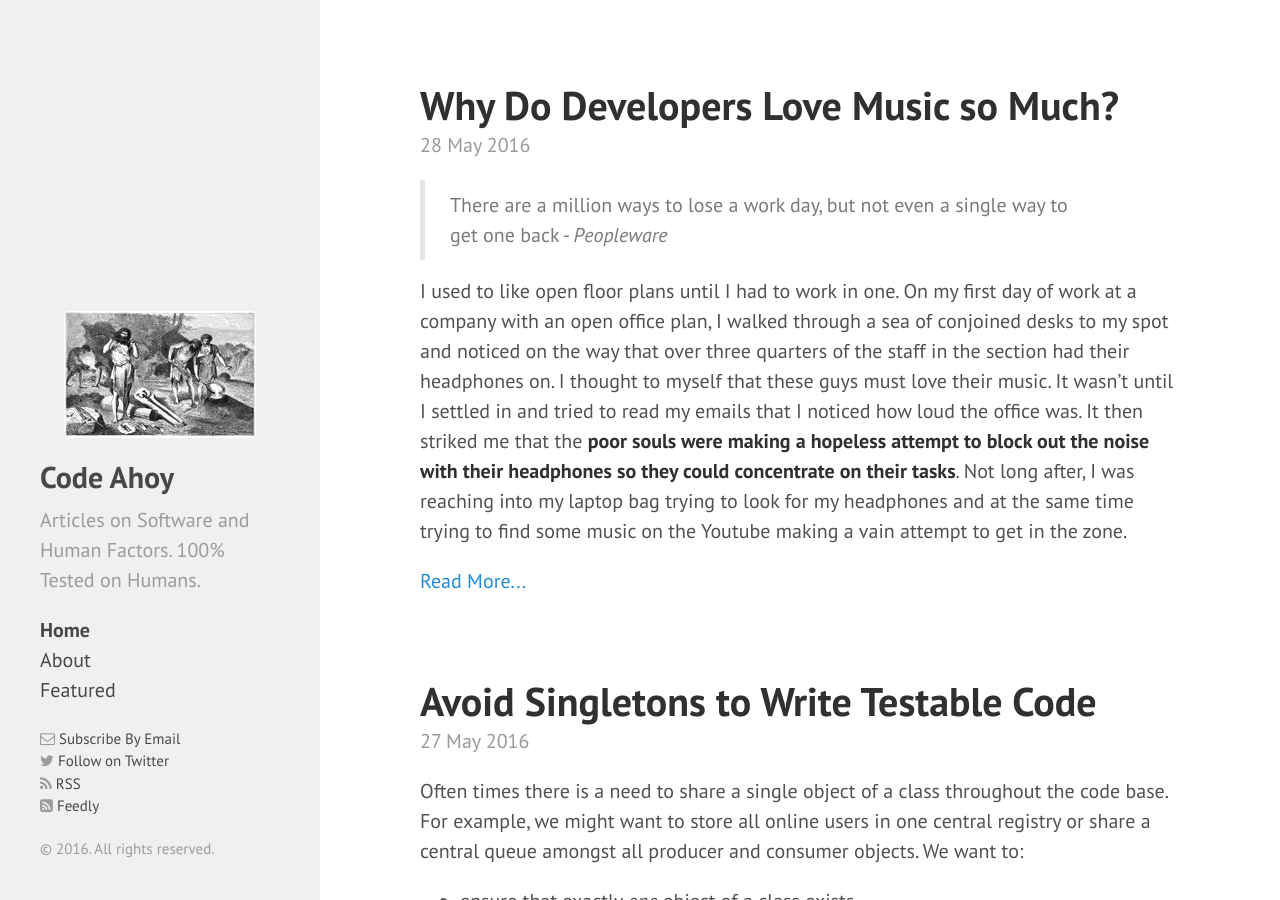
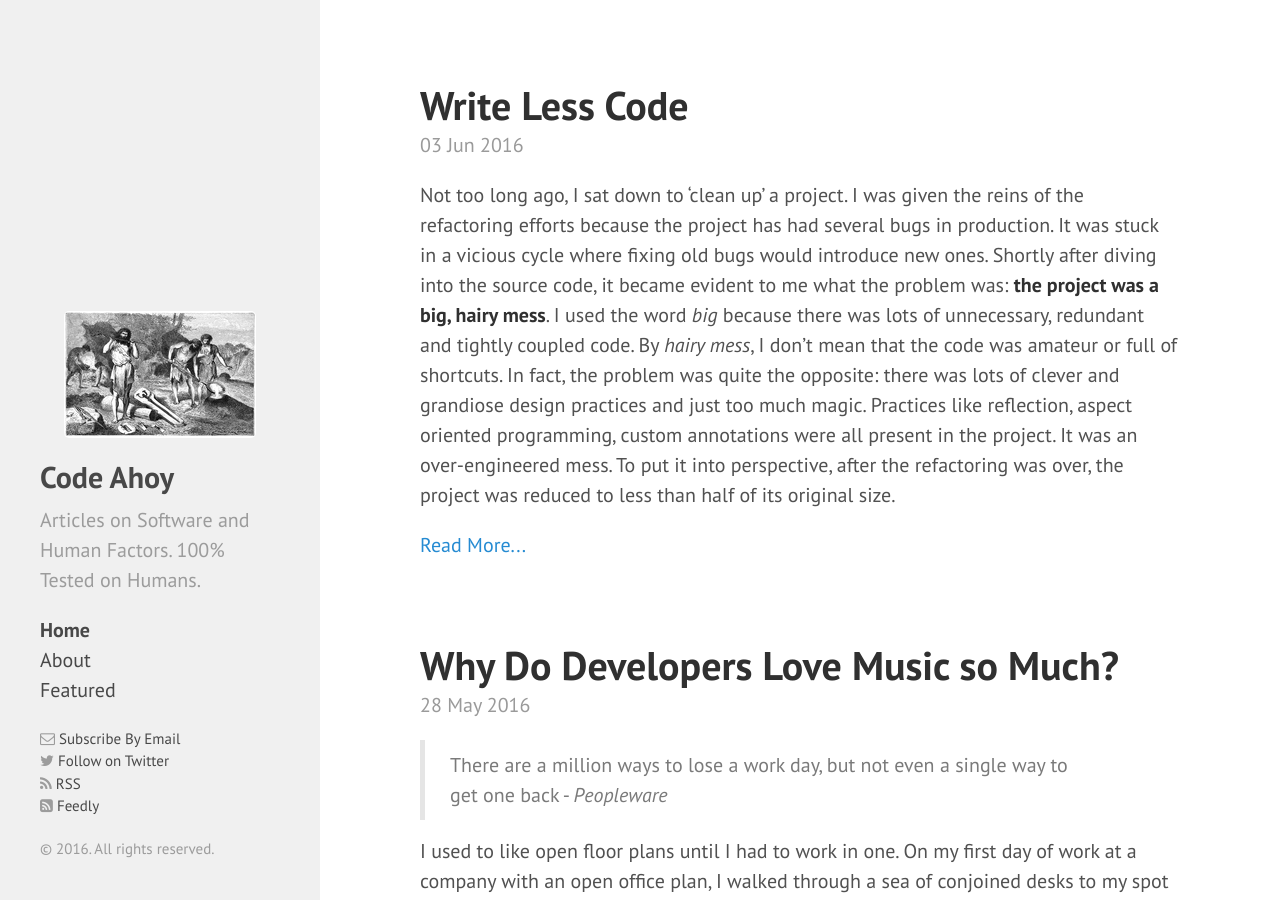
Before and after one commit to talk2viren/umermansoor.github.io, a Jekyll site: the page built from index.html, in a window 1280 px wide and 900 px high. Built offline with Jekyll 4.4.1, drawn with Linux system fonts in a browser that asks for light colours; nearby versions of some CDN libraries; the list of posts is cut into pages by our own code; some of the changed text lies outside the part shown.

Commit message:
Write Less Code blog post
write less code

```diff
--- /dev/null
+++ b/_posts/2016-06-03-write-less-code.md
@@ -0,0 +1,20 @@
+---
+layout: post
+title: Write Less Code
+comments: True
+excerpt_separator: <!--more-->
+---
+
+Not too long ago, I sat down to 'clean up' a project. I was given the reins of the refactoring efforts because the project has had several bugs in production. It was stuck in a vicious cycle where fixing old bugs would introduce new ones. Shortly after diving into the source code, it became evident to me what the problem was: **the project was a big, hairy mess**. I used the word *big* because there was lots of unnecessary, redundant and tightly coupled code. By *hairy mess*, I don't mean that the code was amateur or full of shortcuts. In fact, the problem was quite the opposite: there was lots of clever and grandiose design practices and just too much magic. Practices like reflection, aspect oriented programming, custom annotations were all present in the project. It was an over-engineered mess. To put it into perspective, after the refactoring was over, the project was reduced to less than half of its original size.
+
+<!--more-->
+
+ I'm sure the developers who wrote the project did so with the best intentions, **but their clever tricks turned against them**. They spent a lot of time on periodic maintenance and fixing bugs. The clients were unhappy that the system had so many bugs. The developers felt like shit because everyone was always complaining about the project. But who's to blame for their misery, for the long hours they had to work to fix the bugs and get no satisfaction out of their jobs? **No one else to blame other than the developers themselves**. One of my favorite bloggers, Jeff Atwood, wrote that the [best code is no code at all](https://blog.codinghorror.com/the-best-code-is-no-code-at-all/):
+
+> It's painful for most software developers to acknowledge this, because they love code so much, **but the best code is no code at all**. Every new line of code you willingly bring into the world is code that has to be debugged, code that has to be read and understood, code that has to be supported. Every time you write new code, you should do so reluctantly, under duress, because you completely exhausted all your other options. Code is only our enemy because there are so many of us programmers writing so damn much of it. If you can't get away with no code, the next best thing is to **start with brevity**.
+
+As developers, we have the itch to come up with clever solutions that we think will make us look professional or help us learn a new tool or technology. We build complex layers to solve simple problems and justify them as being "actually necessary". But we must realize that the more code we write, the more magic we apply, the more opportunities and doors we leave open for bugs to creep in. These bugs will come back and haunt us or our successors in the form of overtime required to fix them on time. Our goal should be to keep our solutions as simple as possible and stay away from our natural tendencies to over-engineer, use clever tricks and design patterns until it can be proven that they are absolutely necessary to solve the problem. **Complexity is our worst enemy**.
+
+I'm going to end this post on an excellent piece of advice from Jeff:
+
+> If you love writing code-- really, truly love to write code-- **you'll love it enough to write as little of it as possible**.
```
Also changed, not shown: _posts/2016-05-28-why-do-developers-love-music-so-much.md (+1 -1 lines), img/blogs/tsnh-hitman.png (added).
